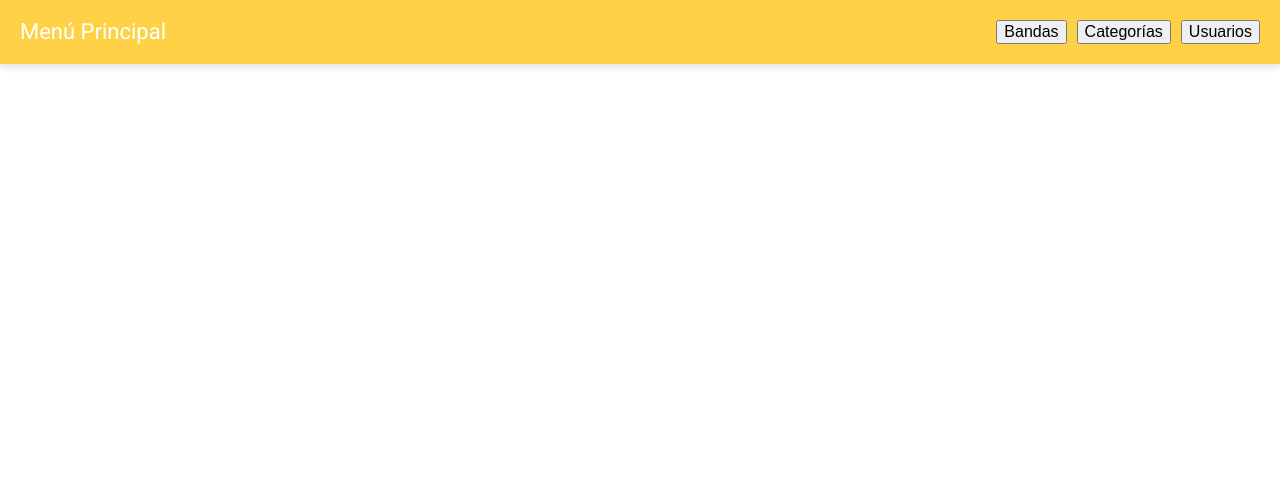
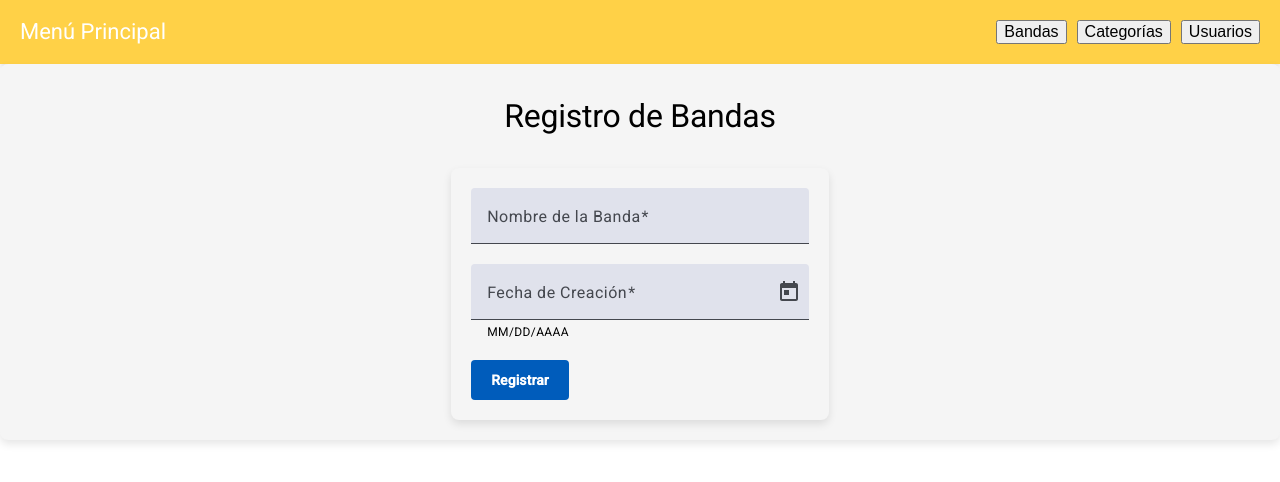
Before and after one commit to GreicyHuaman/FrontTalentTune, an Angular app: page /bandas/registrar in a window 1280 px wide. Before the commit this address led to /. Shown: the top 482 px of the page. Built offline with nearby package versions, Linux system fonts and the light colour scheme; no server answers.

Commit message:
Tabla Bandas
Listar, Registrar, Eliminar y Modificar de la Tabla Bandas

```diff
--- a/src/app/app.component.html
+++ b/src/app/app.component.html
@@ -9,6 +9,7 @@
 
   <mat-menu #menuBanda="matMenu">
     <button mat-menu-item [routerLink]="['/bandas/listar']">Listar Bandas</button>
+    <button mat-menu-item [routerLink]="['/bandas/registrar']">Registrar Bandas</button>
   </mat-menu>
 
   <mat-menu #menuCategoria="matMenu">
--- a/src/app/app.config.ts
+++ b/src/app/app.config.ts
@@ -11,6 +11,6 @@ export const appConfig: ApplicationConfig = {
     provideZoneChangeDetection({ eventCoalescing: true }),
     provideRouter(routes),
     provideClientHydration(),
-    provideHttpClient(withFetch()), provideAnimationsAsync()
+    provideHttpClient(withFetch()), provideAnimationsAsync(), provideAnimationsAsync()
   ],
 };
--- /dev/null
+++ b/src/app/components/banda/creaeditabanda/creaeditabanda.component.css
@@ -0,0 +1,51 @@
+div {
+    display: flex;
+    flex-direction: column;
+    align-items: center;
+    background-color: #f5f5f5;
+    padding: 20px;
+    border-radius: 8px;
+    box-shadow: 0 4px 8px rgba(0, 0, 0, 0.1);
+}
+
+h1 {
+    color: #000000;
+    text-align: center;
+    margin-bottom: 20px;
+    font-size: 32px;
+}
+
+mat-form-field {
+    width: 100%;
+    max-width: 400px;
+}
+
+.mat-form-field-appearance-fill .mat-form-field-flex {
+    background-color: #ffffff;
+    border-radius: 4px;
+}
+
+.mat-form-field-label {
+    color: #333;
+    font-weight: bold;
+}
+
+.mat-hint {
+    color: #777;
+}
+
+button {
+    background-color: #FFD147;
+    color: #ffffff;
+    font-weight: bold;
+    padding: 10px 20px;
+    margin-top: 20px;
+    border: none;
+    border-radius: 4px;
+    cursor: pointer;
+    transition: background-color 0.3s;
+}
+
+button:hover {
+    background-color: #e6b641;
+}
--- /dev/null
+++ b/src/app/components/banda/creaeditabanda/creaeditabanda.component.html
@@ -0,0 +1,29 @@
+<div>
+    <h1>Registro de Bandas</h1>
+    <div>
+        <form [formGroup]="form" (submit)="aceptar()">
+            <mat-form-field class="example-full-width" *ngIf="edicion">
+                <mat-label>Código</mat-label>
+                <input matInput placeholder="Ejem. Kiss" formControlName="hcodigo" />
+            </mat-form-field>
+
+            <mat-form-field class="example-full-width">
+                <mat-label>Nombre de la Banda</mat-label>
+                <input matInput placeholder="Ejem. Kiss" formControlName="hbandas" />
+            </mat-form-field>
+
+            <br />
+
+            <mat-form-field>
+                <mat-label>Fecha de Creación</mat-label>
+                <input matInput [matDatepicker]="picker" formControlName="hfecha">
+                <mat-hint>MM/DD/AAAA</mat-hint>
+                <mat-datepicker-toggle matIconSuffix [for]="picker"></mat-datepicker-toggle>
+                <mat-datepicker #picker></mat-datepicker>
+            </mat-form-field>
+
+            <button mat-flat-button >Registrar</button>
+
+        </form>
+    </div>
+</div>
--- /dev/null
+++ b/src/app/components/banda/creaeditabanda/creaeditabanda.component.ts
@@ -0,0 +1,75 @@
+import { Component, OnInit } from '@angular/core';
+import { FormBuilder, FormControl, FormGroup, ReactiveFormsModule, Validators } from '@angular/forms';
+import { MatButtonModule } from '@angular/material/button';
+import { MatFormFieldModule } from '@angular/material/form-field';
+import { MatInputModule } from '@angular/material/input';
+import { MatSelectModule } from '@angular/material/select';
+import {MatDatepickerModule} from '@angular/material/datepicker';
+import { Banda } from '../../../models/Banda';
+import { ActivatedRoute, Params, Router } from '@angular/router';
+import { BandaService } from '../../../services/banda.service';
+import { MatNativeDateModule } from '@angular/material/core';
+import { CommonModule } from '@angular/common';
+
+@Component({
+  selector: 'app-creaeditabanda',
+  standalone: true,
+  imports: [MatFormFieldModule, MatInputModule, MatButtonModule, MatSelectModule, ReactiveFormsModule, MatDatepickerModule, MatNativeDateModule, CommonModule],
+  templateUrl: './creaeditabanda.component.html',
+  styleUrl: './creaeditabanda.component.css'
+})
+export class CreaeditabandaComponent implements OnInit{
+  form: FormGroup= new FormGroup({})
+  banda: Banda= new Banda()
+  id:number=0
+  edicion:boolean=false
+
+  constructor(
+    private bS:BandaService,
+    private formBuilder: FormBuilder,
+    private router: Router,
+    private route: ActivatedRoute
+  ){}
+
+  ngOnInit(): void {
+    this.route.params.subscribe((data:Params) => {
+      this.id = data['id']
+      this.edicion = data['id']!=null
+     this.init()
+    })
+
+    this.form=this.formBuilder.group({
+      hcodigo:[''],
+      hbandas:['', Validators.required],
+      hfecha:['', Validators.required]
+    })
+  }
+
+  aceptar():void{
+    if(this.form.valid){
+      this.banda.idBanda=this.form.value.hcodigo
+      this.banda.nombre=this.form.value.hbandas
+      this.banda.fechaCreacion= this.form.value.hfecha
+      this.bS.insert(this.banda).subscribe(d=>{
+        this.bS.list().subscribe(d=>{
+          this.bS.setlist(d)
+        })
+      })
+
+    }
+    this.router.navigate(['bandas'])
+  }
+
+  init(){
+    if(this.edicion){
+      this.bS.listId(this.id).subscribe((data)=>{
+        this.form = new FormGroup ({
+          hcodigo:new FormControl(data.idBanda),
+          hbandas:new FormControl(data.nombre),
+          hfecha:new FormControl(data.fechaCreacion)
+        })
+      })
+    }
+  }
+
+}
--- a/src/app/components/banda/listarbanda/listarbanda.component.css
+++ b/src/app/components/banda/listarbanda/listarbanda.component.css
@@ -4,7 +4,7 @@ div {
 }
 
 h1 {
-    color: #FFD147;
+    color: #000000;
     text-align: center;
     margin-bottom: 20px;
     font-size: 28px;
--- a/src/app/components/banda/listarbanda/listarbanda.component.html
+++ b/src/app/components/banda/listarbanda/listarbanda.component.html
@@ -19,6 +19,22 @@
             <td mat-cell *matCellDef="let element"> {{element.fechaCreacion}} </td>
           </ng-container>
 
+          <ng-container matColumnDef="accion01">
+            <th mat-header-cell *matHeaderCellDef> Eliminar </th>
+            <td mat-cell *matCellDef="let element" (click)="eliminar(element.idBanda)">
+              <mat-icon style="color: #FF2126;">delete</mat-icon>
+            </td>
+          </ng-container>
+
+          <ng-container matColumnDef="accion02">
+            <th mat-header-cell *matHeaderCellDef> Actualizar </th>
+            <td mat-cell *matCellDef="let element">
+              <button mat-raised-button [routerLink]="['/bandas/ediciones',element.idBanda]">
+                <mat-icon style="color: #03b6d6;">edit</mat-icon>
+              </button>
+            </td>
+          </ng-container>
+
           <tr mat-header-row *matHeaderRowDef="displayedColumns"></tr>
           <tr mat-row *matRowDef="let row; columns: displayedColumns;"></tr>
         </table>
--- a/src/app/components/banda/listarbanda/listarbanda.component.ts
+++ b/src/app/components/banda/listarbanda/listarbanda.component.ts
@@ -2,17 +2,20 @@ import { Component } from '@angular/core';
 import { Banda } from '../../../models/Banda';
 import { MatTableDataSource, MatTableModule } from'@angular/material/table';
 import { BandaService } from '../../../services/banda.service';
+import { MatIconModule } from '@angular/material/icon';
+import { MatButton } from '@angular/material/button';
+import { RouterModule } from '@angular/router';
 
 @Component({
   selector: 'app-listarbanda',
   standalone: true,
-  imports: [MatTableModule],
+  imports: [MatTableModule, MatIconModule, MatButton, RouterModule],
   templateUrl: './listarbanda.component.html',
   styleUrl: './listarbanda.component.css'
 })
 export class ListarbandaComponent {
   dataSource:MatTableDataSource<Banda> = new MatTableDataSource()
-  displayedColumns:string[]=['c1', 'c2', 'c3']
+  displayedColumns:string[]=['c1', 'c2', 'c3', 'accion01', 'accion02']
 
   constructor(private bS:BandaService){}
   ngOnInit(): void {
@@ -20,6 +23,18 @@ export class ListarbandaComponent {
       this.dataSource= new MatTableDataSource(data)
     })
 
+    this.bS.getlist().subscribe((data)=>{
+      this.dataSource= new MatTableDataSource(data)
+    })
+
+  }
+
+  eliminar(id:number){
+    this.bS.delete(id).subscribe((data) => {
+      this.bS.list().subscribe((data) => {
+        this.bS.setlist(data)
+      })
+    })
   }
 
 }
--- a/src/app/services/banda.service.ts
+++ b/src/app/services/banda.service.ts
@@ -2,6 +2,7 @@ import { Injectable } from '@angular/core';
 import { environment } from '../../environments/environment';
 import { HttpClient } from '@angular/common/http';
 import { Banda } from '../models/Banda';
+import { Subject } from 'rxjs';
 const base_url=environment.base
 
 @Injectable({
@@ -9,10 +10,32 @@ const base_url=environment.base
 })
 export class BandaService {
   private url=`${base_url}/bandas`
+  private listacambio= new Subject<Banda[]>()
 
   constructor(private http:HttpClient) { }
 
   list(){
     return this.http.get<Banda[]>(this.url)
   }
+
+  insert(ba:Banda){
+    return this.http.post(this.url, ba)
+  }
+
+  setlist(listanueva:Banda[]){
+    this.listacambio.next(listanueva)
+  }
+
+  getlist(){
+    return this.listacambio.asObservable()
+  }
+
+  delete(id:number){
+    return this.http.delete(`${this.url}/${id}`)
+  }
+
+  listId(id:number){
+    return this.http.get<Banda>(`${this.url}/${id}`)
+  }
+
 }
--- a/src/styles.css
+++ b/src/styles.css
@@ -2,3 +2,6 @@
 
 html, body { height: 100%; }
 body { margin: 0; font-family: Roboto, "Helvetica Neue", sans-serif; }
+
+html, body { height: 100%; }
+body { margin: 0; font-family: Roboto, "Helvetica Neue", sans-serif; }
```
Also changed, not shown: src/app/app.routes.ts (+8 -1 lines). Lines whose indentation alone changed are shown as unchanged.
